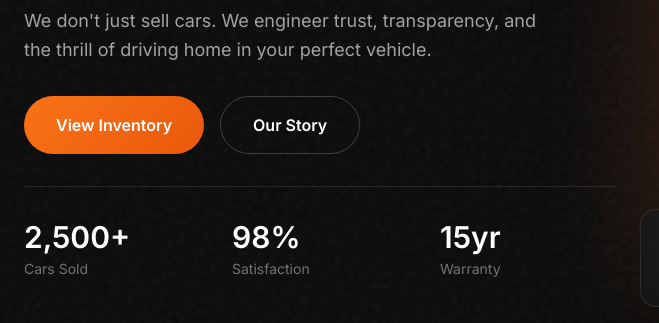
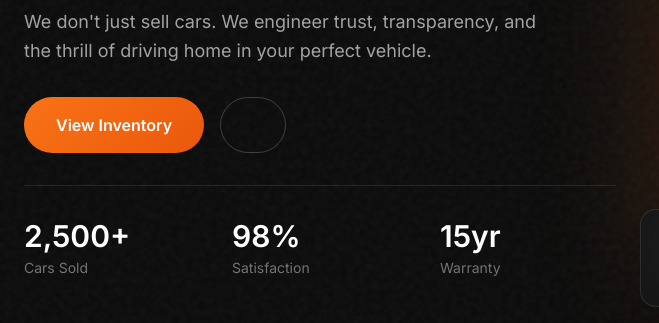
Before and after one commit to gohainkaustav2014-debug/UsedCars2026, a website: page About.html in a window 1280 px wide. Shown: the part 477-800 px from the top of the page, 0-659 px from the left. Drawn offline with nearby package versions, Linux system fonts and the light colour scheme.

Commit message:
Update About.html

```diff
--- a/About.html
+++ b/About.html
@@ -184,7 +184,6 @@
                         <a href="inventory.html" class="hover:text-orange-500 transition-colors">View Inventory</a>
                     </button>
                     <button class="px-8 py-4 border border-white/20 rounded-full font-semibold hover:bg-white/5 transition-all">
-                        <a href="#" class="hover:text-orange-500 transition-colors">Our Story</a>
                     </button>
                 </div>
 
```
